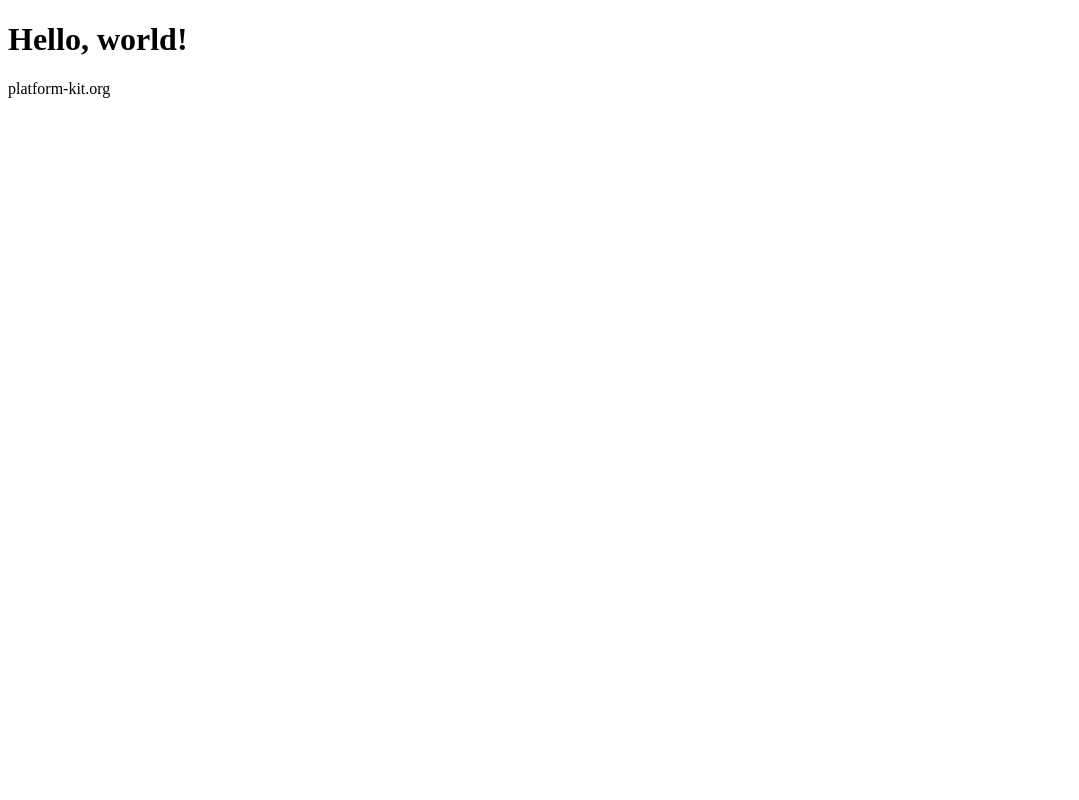
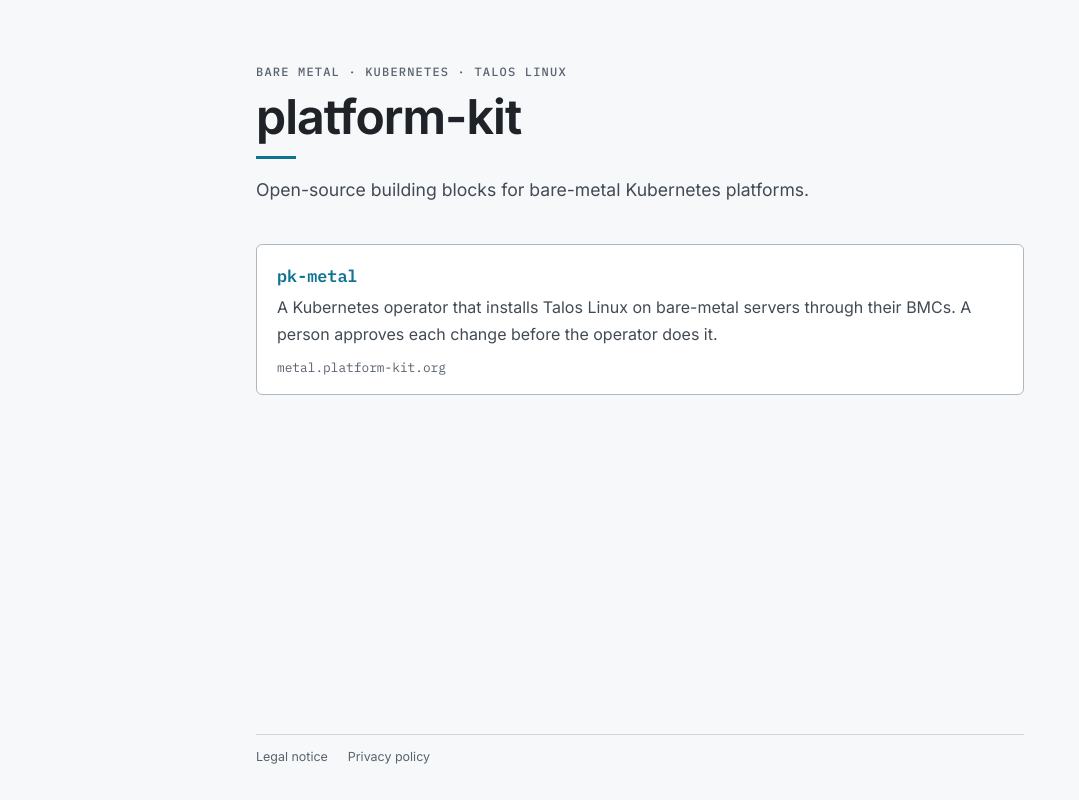
Before and after one commit to platform-kit-org/site, a plain HTML site: page public/index.html in a window 1280 px wide. Shown: the whole page, without its empty margins (0-1079 px from the left). Drawn offline with Linux system fonts and the light colour scheme.

Commit message:
feat: add the start page, the legal notice and the privacy policy
- The start page links to pk-metal on metal.platform-kit.org
- The legal notice (§ 5 DDG) and the privacy policy (Art. 13 GDPR) cover
  platform-kit.org and metal.platform-kit.org
- Every page links both in the footer
- The "Control room" theme of the pk-metal docs, dark and light from the
  system setting
- Inter and IBM Plex Mono are on the site (OFL-1.1); no external requests

Co-Authored-By: Claude Opus 5.5 <noreply@anthropic.com>

```diff
--- a/public/index.html
+++ b/public/index.html
@@ -4,9 +4,30 @@
   <meta charset="utf-8">
   <meta name="viewport" content="width=device-width, initial-scale=1">
   <title>platform-kit</title>
+  <meta name="description" content="Open-source building blocks for bare-metal Kubernetes platforms.">
+  <link rel="icon" href="/favicon.svg" type="image/svg+xml">
+  <link rel="stylesheet" href="/site.css">
 </head>
 <body>
-  <h1>Hello, world!</h1>
-  <p>platform-kit.org</p>
+  <main class="pk-main">
+    <p class="pk-kicker">Bare metal · Kubernetes · Talos Linux</p>
+    <h1>platform-kit</h1>
+    <p class="pk-tagline">Open-source building blocks for bare-metal Kubernetes platforms.</p>
+    <ul class="pk-cards">
+      <li>
+        <a class="pk-card" href="https://metal.platform-kit.org/">
+          <p class="pk-card-name">pk-metal</p>
+          <p class="pk-card-text">A Kubernetes operator that installs Talos Linux on bare-metal servers through their BMCs. A person approves each change before the operator does it.</p>
+          <p class="pk-card-host">metal.platform-kit.org</p>
+        </a>
+      </li>
+    </ul>
+  </main>
+  <footer class="pk-footer">
+    <nav class="pk-legal" aria-label="Legal">
+      <a href="/legal-notice/">Legal notice</a>
+      <a href="/privacy/">Privacy policy</a>
+    </nav>
+  </footer>
 </body>
 </html>
--- /dev/null
+++ b/public/site.css
@@ -0,0 +1,207 @@
+/*
+ * platform-kit.org: the "Control room" theme of metal.platform-kit.org, for plain HTML.
+ * Dark first; light when the system asks for it. All fonts come from this site.
+ */
+
+@font-face {
+  font-family: 'Inter Variable';
+  font-style: normal;
+  font-display: swap;
+  font-weight: 100 900;
+  src: url('/fonts/inter-latin-wght-normal.woff2') format('woff2-variations');
+}
+@font-face {
+  font-family: 'IBM Plex Mono';
+  font-style: normal;
+  font-display: swap;
+  font-weight: 400;
+  src: url('/fonts/ibm-plex-mono-latin-400-normal.woff2') format('woff2');
+}
+@font-face {
+  font-family: 'IBM Plex Mono';
+  font-style: normal;
+  font-display: swap;
+  font-weight: 500;
+  src: url('/fonts/ibm-plex-mono-latin-500-normal.woff2') format('woff2');
+}
+@font-face {
+  font-family: 'IBM Plex Mono';
+  font-style: normal;
+  font-display: swap;
+  font-weight: 600;
+  src: url('/fonts/ibm-plex-mono-latin-600-normal.woff2') format('woff2');
+}
+
+:root {
+  --pk-font-body: 'Inter Variable', 'Inter', system-ui, sans-serif;
+  --pk-font-mono: 'IBM Plex Mono', ui-monospace, SFMono-Regular, Menlo, monospace;
+  --pk-paper: #0b0f14;
+  --pk-paper-2: #111821;
+  --pk-rule: #1f2a36;
+  --pk-rule-strong: #2d3b4a;
+  --pk-ink: #e6edf3;
+  --pk-ink-2: #b4c0cc;
+  --pk-ink-3: #8b98a5;
+  --pk-link: #22d3ee;
+  --pk-on-accent: #04141a;
+  --pk-radius: 3px;
+  --pk-radius-lg: 6px;
+  color-scheme: dark;
+}
+
+@media (prefers-color-scheme: light) {
+  :root {
+    --pk-paper: #f6f8fa;
+    --pk-paper-2: #ffffff;
+    --pk-rule: #d0d7de;
+    --pk-rule-strong: #afb8c1;
+    --pk-ink: #1f2328;
+    --pk-ink-2: #424a53;
+    --pk-ink-3: #59636e;
+    --pk-link: #0e7490;
+    --pk-on-accent: #ffffff;
+    color-scheme: light;
+  }
+}
+
+*,
+*::before,
+*::after {
+  box-sizing: border-box;
+}
+
+html {
+  -webkit-text-size-adjust: 100%;
+}
+
+body {
+  display: flex;
+  flex-direction: column;
+  min-height: 100vh;
+  margin: 0;
+  background: var(--pk-paper);
+  color: var(--pk-ink);
+  font: 1rem/1.65 var(--pk-font-body);
+}
+
+a {
+  color: var(--pk-link);
+}
+
+.pk-main {
+  flex: 1;
+  width: 100%;
+  max-width: 50rem;
+  margin: 0 auto;
+  padding: 4rem 1rem 3rem;
+}
+
+.pk-kicker {
+  margin: 0;
+  font: 500 0.75rem/1.4 var(--pk-font-mono);
+  letter-spacing: 0.1em;
+  text-transform: uppercase;
+  color: var(--pk-ink-3);
+}
+
+h1 {
+  margin: 0.5rem 0 0;
+  font-size: clamp(2.2rem, 6vw, 3rem);
+  font-weight: 650;
+  line-height: 1.15;
+  letter-spacing: -0.02em;
+}
+h1::after {
+  content: '';
+  display: block;
+  inline-size: 2.5rem;
+  block-size: 3px;
+  margin-top: 0.75rem;
+  background: var(--pk-link);
+}
+
+h2 {
+  margin: 2.5rem 0 0.75rem;
+  font-size: 1.15rem;
+  font-weight: 600;
+}
+
+.pk-tagline {
+  max-width: 36rem;
+  margin: 1rem 0 0;
+  font-size: 1.1rem;
+  color: var(--pk-ink-2);
+}
+
+.pk-cards {
+  display: grid;
+  gap: 1rem;
+  margin: 2.5rem 0 0;
+  padding: 0;
+  list-style: none;
+}
+
+.pk-card {
+  display: block;
+  padding: 1.25rem 1.25rem 1.1rem;
+  border: 1px solid var(--pk-rule-strong);
+  border-radius: var(--pk-radius-lg);
+  background: var(--pk-paper-2);
+  color: inherit;
+  text-decoration: none;
+}
+.pk-card:hover,
+.pk-card:focus-visible {
+  border-color: var(--pk-link);
+}
+.pk-card-name {
+  margin: 0;
+  font: 600 1.05rem/1.4 var(--pk-font-mono);
+  color: var(--pk-link);
+}
+.pk-card-text {
+  margin: 0.35rem 0 0;
+  color: var(--pk-ink-2);
+}
+.pk-card-host {
+  margin: 0.75rem 0 0;
+  font: 0.8rem/1.4 var(--pk-font-mono);
+  color: var(--pk-ink-3);
+}
+
+.pk-prose {
+  max-width: 42rem;
+}
+.pk-prose p,
+.pk-prose li {
+  color: var(--pk-ink-2);
+}
+.pk-prose address {
+  font-style: normal;
+}
+
+.pk-footer {
+  width: 100%;
+  max-width: 50rem;
+  margin: 0 auto;
+  padding: 0 1rem 2rem;
+}
+.pk-legal {
+  display: flex;
+  flex-wrap: wrap;
+  gap: 0.35rem 1.25rem;
+  margin: 0;
+  padding-top: 0.75rem;
+  border-top: 1px solid var(--pk-rule);
+  font-size: 0.78rem;
+}
+.pk-legal a {
+  color: var(--pk-ink-3);
+  text-decoration: none;
+}
+.pk-legal a:hover,
+.pk-legal a:focus-visible,
+.pk-legal a[aria-current='page'] {
+  color: var(--pk-link);
+  text-decoration: underline;
+}
```
Also changed, not shown: public/404.html (added, +24 -0 lines), public/legal-notice/index.html (added, +35 -0 lines), public/privacy/index.html (added, +81 -0 lines), public/favicon.svg (added), public/fonts/LICENSE-ibm-plex-mono.txt (added), public/fonts/LICENSE-inter.txt (added), public/fonts/ibm-plex-mono-latin-400-normal.woff2 (added), public/fonts/ibm-plex-mono-latin-500-normal.woff2 (added), public/fonts/ibm-plex-mono-latin-600-normal.woff2 (added), public/fonts/inter-latin-wght-normal.woff2 (added).
